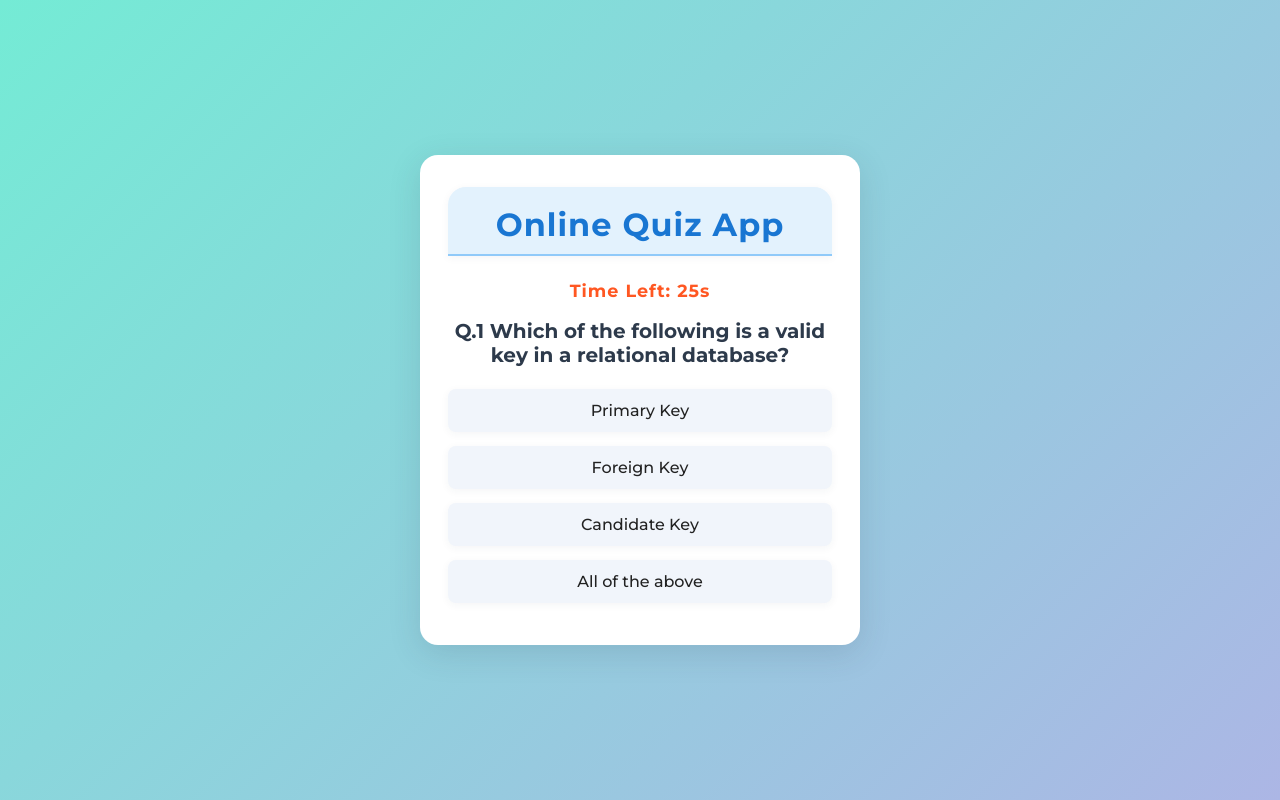
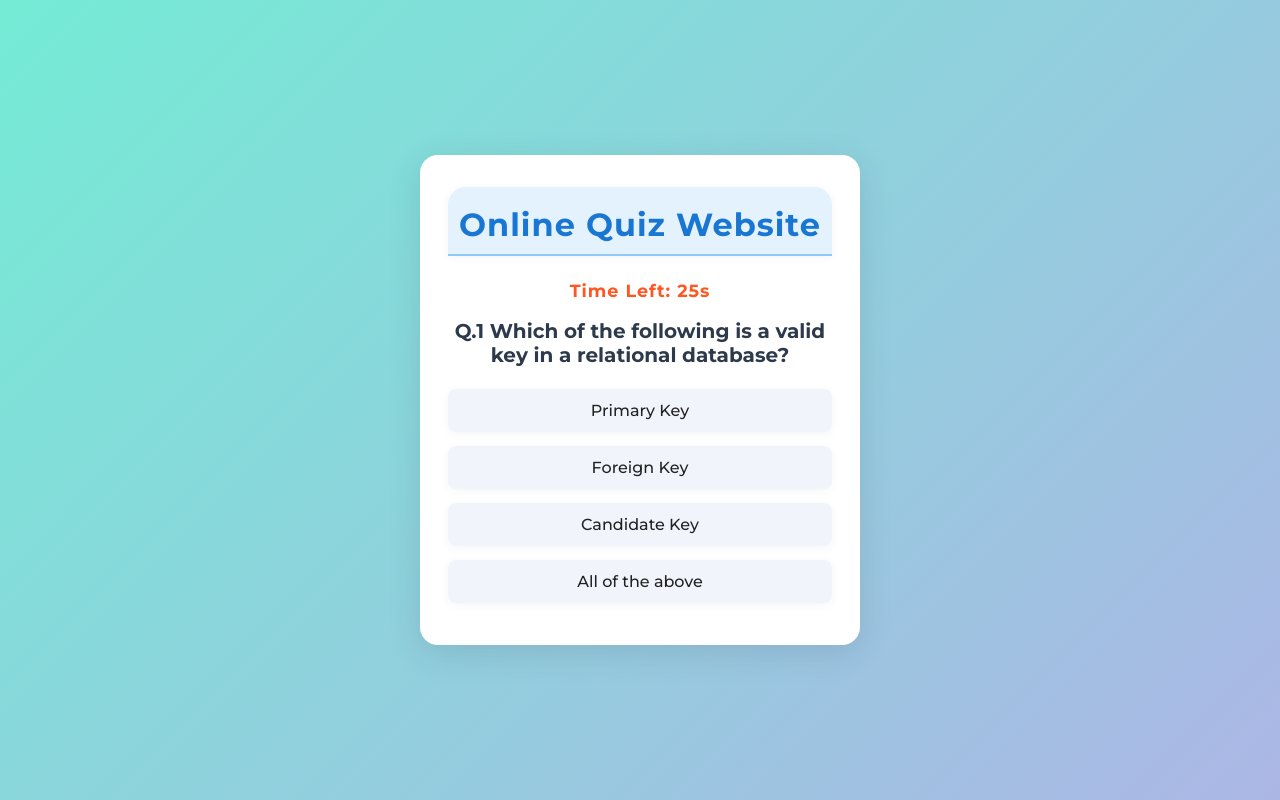
Before and after one commit to sahabuddinMd0786/Online-Quiz-Website, a plain HTML site: page index.html in a window 1280 px wide. Drawn offline with Linux system fonts and the light colour scheme.

Commit message:
Update index.html

```diff
--- a/index.html
+++ b/index.html
@@ -8,7 +8,7 @@
 </head>
 <body>
     <div class="quiz-container">
-        <h1>Online  Quiz App</h1>
+        <h1>Online  Quiz Website</h1>
         <div class="timer">Time Left: <span id="time">30</span>s</div>
         <div class="question">Question will appear here</div>
         <div class="options"></div>
```
